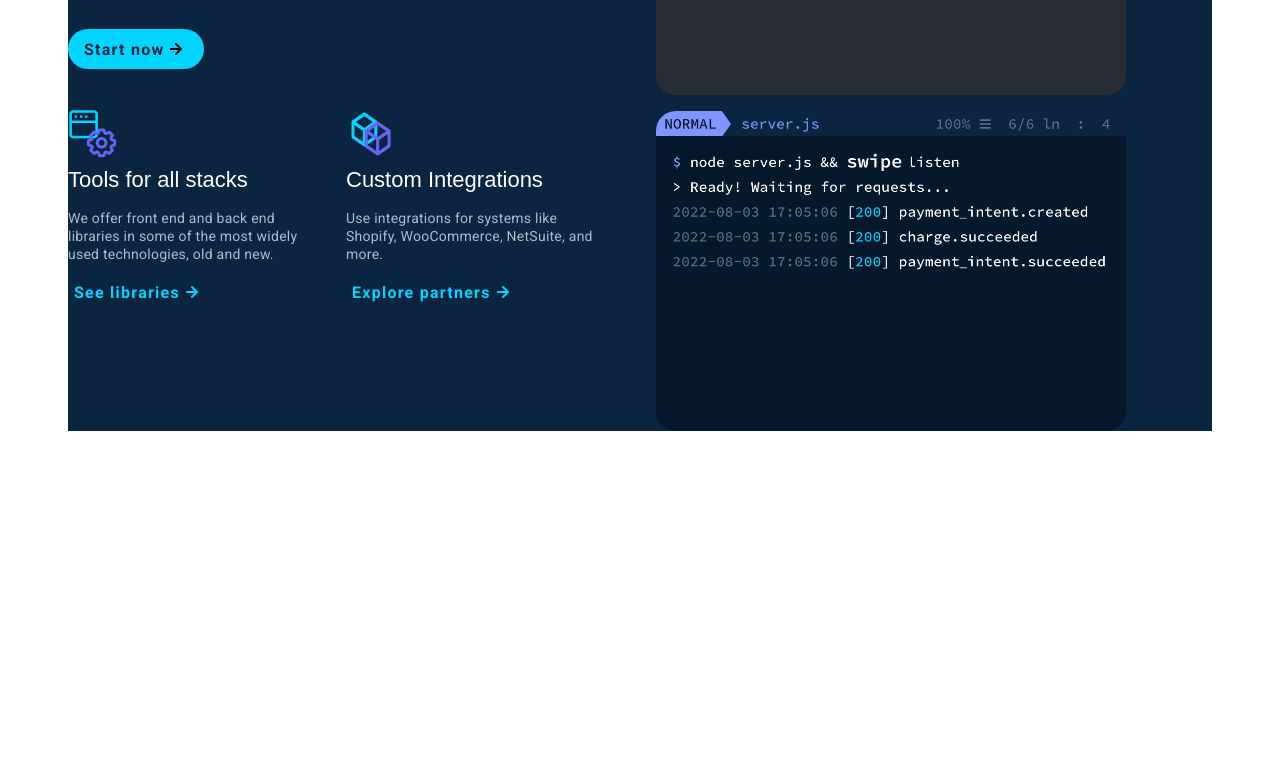
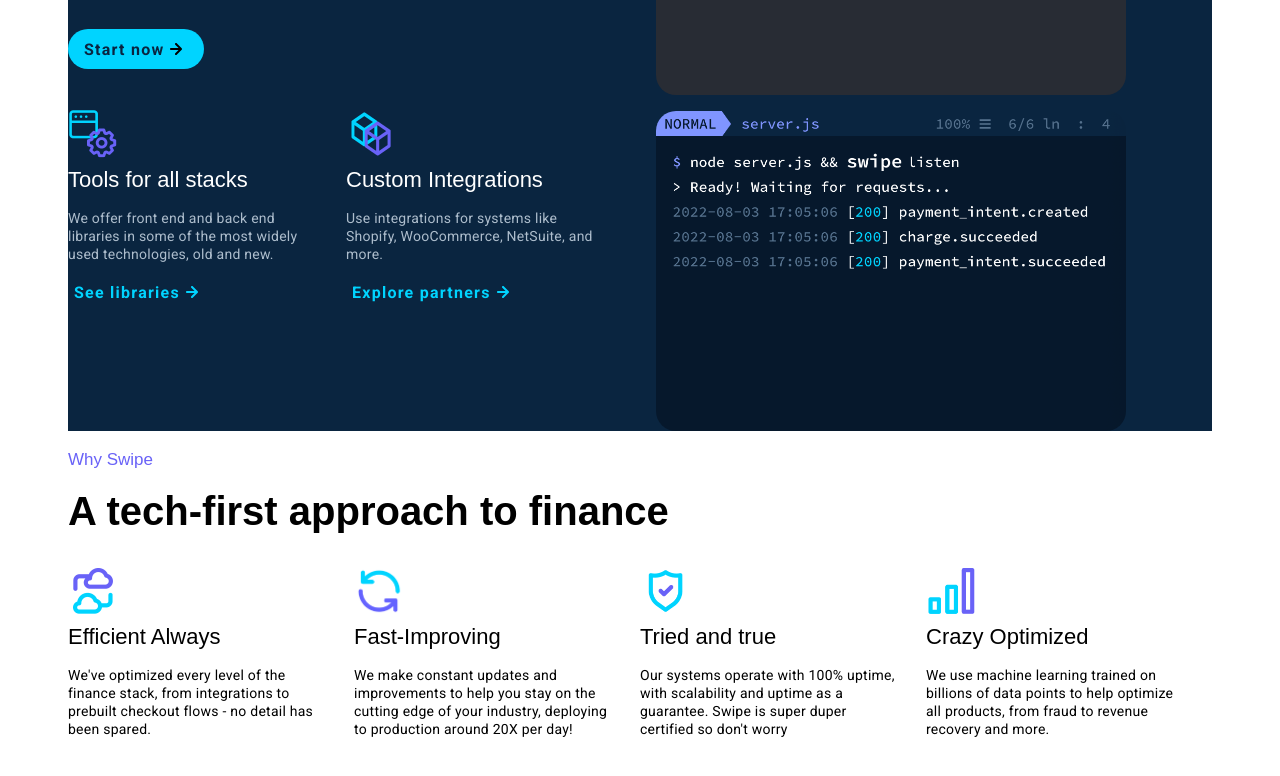
Before and after one commit to Re1sner/Swipe, a plain HTML site: page index.html in a window 1280 px wide. Shown: the part 2755-3531 px from the top of the page. Before the commit the page ends 3250 px from the top, so only its background shows below. Drawn offline with Linux system fonts and the light colour scheme; a web font is replaced by a local one.

Commit message:
Define the why swipe section

```diff
--- a/index.css
+++ b/index.css
@@ -388,3 +388,18 @@ main {
 	max-width: 470px;
 	border-radius: 20px;
 }
+/* WHY SWIPE SECTION */
+.why-swipe-section .card-container {
+	display: flex;
+	margin: var(--spacing-lg) 0;
+}
+.why-swipe-section .card-container .card {
+	width: 25%;
+	padding: 0 var(--spacing-sm) 0 0;
+	margin: 0 var(--spacing-md) 0 0;
+	box-sizing: border-box;
+}
+
+.why-swipe-section .secondary-text {
+	color: var(--text-dark);
+}
--- a/index.html
+++ b/index.html
@@ -151,6 +151,47 @@
 					</div>
 				</div>
 			</div>
+			<!-- WHY SWIPE SECTION -->
+			<div class="why-swipe-section">
+				<div class="section-container">
+					<p class="subtitle">Why Swipe</p>
+					<h2>A tech-first approach to finance</h2>
+					<div class="card-container">
+						<div class="card">
+							<img src="assets/cloud-icon.png" alt="cloud-icon" class="icon" />
+							<h3>Efficient Always</h3>
+							<p class="secondary-text">
+								We've optimized every level of the finance stack, from integrations to prebuilt
+								checkout flows - no detail has been spared.
+							</p>
+						</div>
+						<div class="card">
+							<img src="assets/cycle-icon.png" alt="cycle-icon" class="icon" />
+							<h3>Fast-Improving</h3>
+							<p class="secondary-text">
+								We make constant updates and improvements to help you stay on the cutting edge of
+								your industry, deploying to production around 20X per day!
+							</p>
+						</div>
+						<div class="card">
+							<img src="assets/shield-icon.png" alt="shield-icon" class="icon" />
+							<h3>Tried and true</h3>
+							<p class="secondary-text">
+								Our systems operate with 100% uptime, with scalability and uptime as a guarantee.
+								Swipe is super duper certified so don't worry
+							</p>
+						</div>
+						<div class="card">
+							<img src="assets/bars-icon.png" alt="bars-icon" class="icon" />
+							<h3>Crazy Optimized</h3>
+							<p class="secondary-text">
+								We use machine learning trained on billions of data points to help optimize all
+								products, from fraud to revenue recovery and more.
+							</p>
+						</div>
+					</div>
+				</div>
+			</div>
 		</main>
 		<script src="gradient.js"></script>
 	</body>
```
